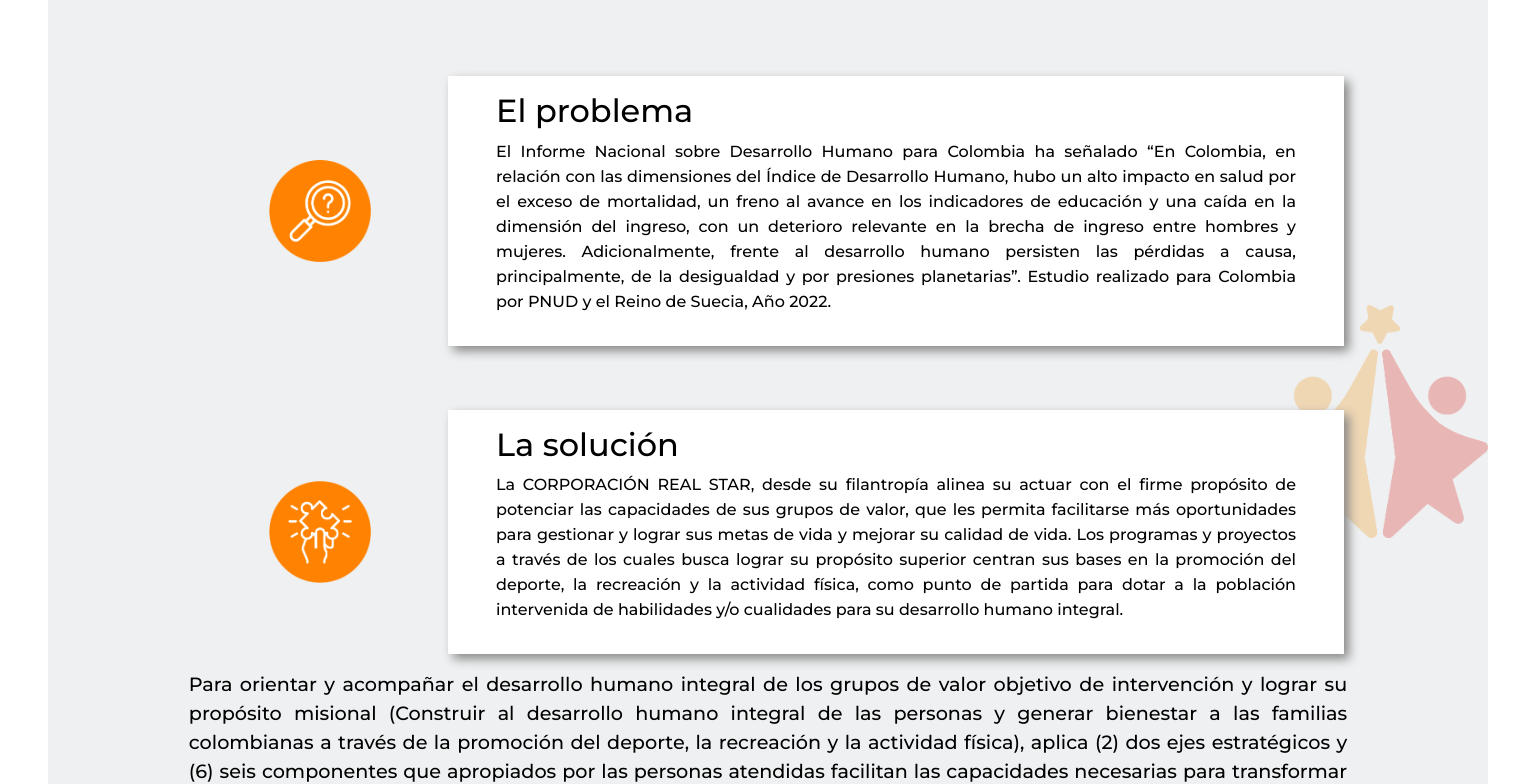
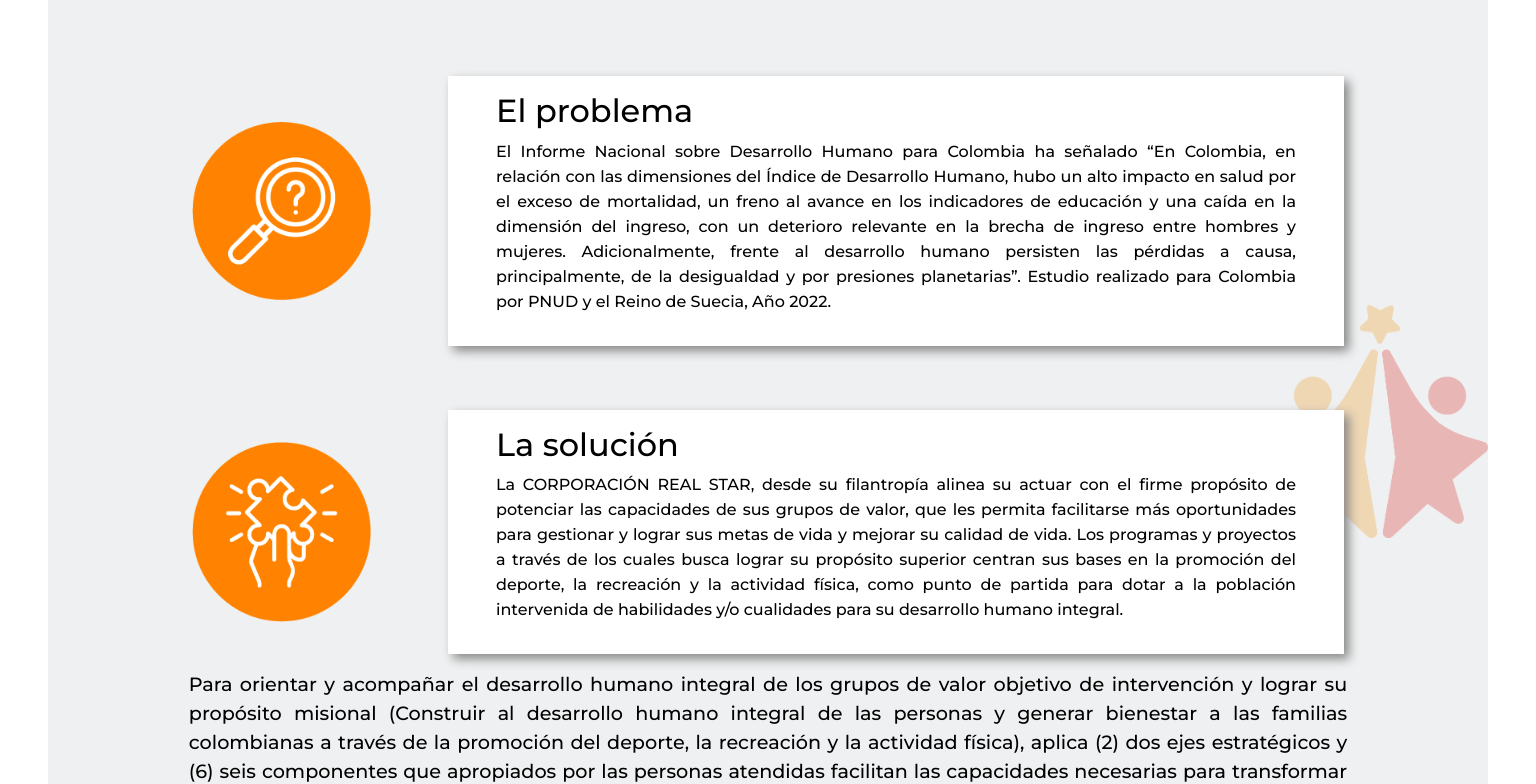
Before and after one commit to munozjeff/REALSTAR, a React (Vite) app in the folder client/: page / in a window 1536 px wide. Shown: the part 6200-6984 px from the top of the page. Built offline with nearby package versions, Linux system fonts and the light colour scheme; the HTML template or start-up script is replaced by a standard one; a web font is replaced by a local one.

Commit message:
problem, solutiond and contact section aligned with header

```diff
--- a/client/src/components/Contact/styles.css
+++ b/client/src/components/Contact/styles.css
@@ -5,7 +5,7 @@
     background-color: #eaebed;
     color:  black;
     font-family: 'montserrat','sans-serif';
-    padding: 3rem;
+    padding: 3rem 1.7rem;
     justify-content: space-around;
     flex-wrap: wrap;
     margin: 5rem;
@@ -89,3 +89,9 @@
         margin: 0rem;
     }
 }
+
+@media screen and (min-width: 1440px) {
+    .contact-containet{
+        padding: 3rem 3rem;
+    }
+}
--- a/client/src/components/ImageandText/styles.css
+++ b/client/src/components/ImageandText/styles.css
@@ -14,14 +14,14 @@
 
 .image-text-container{
     display: flex;
-    justify-content: center;
+    justify-content: flex-start;
     align-items: center;
     width: 20%;
 
 }
 
 .image-text-container  img{
-    width: 40%;
+    width: 70%;
 }
 .text-cont{
     padding: 1rem 3rem;
```
